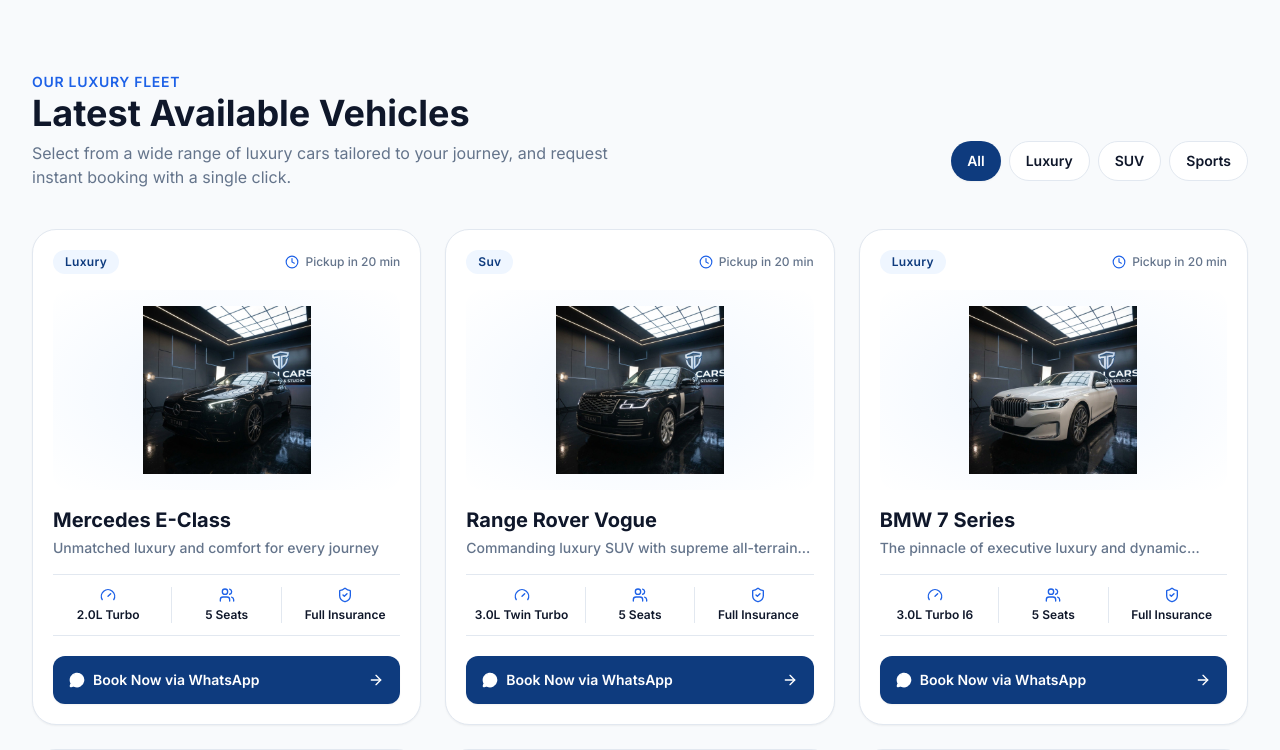
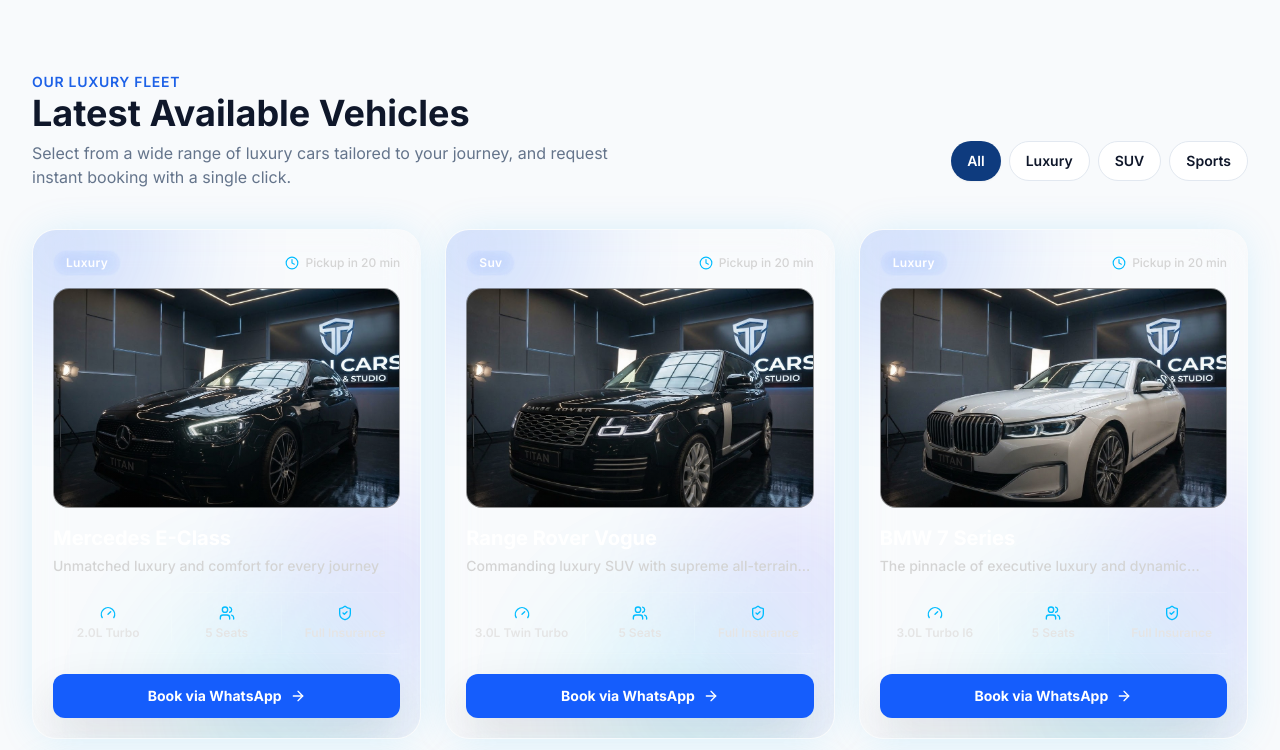
Before and after one commit to 963abod/Infinity-cars, a Next.js app: page /en in a window 1280 px wide. Shown: the part 1060-1810 px from the top of the page. Built offline with nearby package versions, Linux system fonts and the light colour scheme.

Commit message:
Update vehicle card with Liquid Glass Aurora design

```diff
--- a/components/VehicleCard.tsx
+++ b/components/VehicleCard.tsx
@@ -1,9 +1,10 @@
 "use client";
 
-import { Clock, MessageCircle, ArrowLeft, ArrowRight, Gauge, Users, ShieldCheck } from "lucide-react";
+import { Clock, ArrowLeft, ArrowRight, Gauge, Users, ShieldCheck } from "lucide-react";
 import { Vehicle, LocaleCode } from "@/lib/data/vehicles";
 import { Dictionary, isRTL } from "@/lib/i18n";
 import { getWhatsAppLink } from "@/lib/whatsapp";
+import LiquidGlassCard from "@/components/lightswind/liquid-glass-card";
 
 interface VehicleCardProps {
   vehicle: Vehicle;
@@ -32,84 +33,87 @@
     vehicle.pickupTimeMinutes.toString()
   );
 
+  const ArrowIcon = rtl ? ArrowLeft : ArrowRight;
+
   return (
-    <div
+    <LiquidGlassCard
+      variant="aurora"
+      glow
+      hoverEffect
       onClick={() => onSelectVehicle(vehicle)}
-      className="group relative flex flex-col justify-between bg-[var(--color-surface)] rounded-[24px] border border-[var(--color-border)] p-5 shadow-xs hover:shadow-md hover:-translate-y-1.5 transition-all duration-300 ease-out cursor-pointer overflow-hidden"
+      className="group flex flex-col justify-between p-5 cursor-pointer text-start transition-all duration-300"
     >
       <div>
-        {/* Card Header Row: Category Badge + Pickup Time Chip */}
-        <div className="flex items-center justify-between gap-2 mb-4">
-          <span className="px-3 py-1 rounded-full bg-[var(--color-surface-tint)] text-[var(--color-brand-navy)] text-xs font-semibold capitalize tracking-wide">
+        {/* الترويسة: الفئة ووقت التسليم */}
+        <div className="flex items-center justify-between gap-2 mb-3">
+          <span className="px-3 py-1 rounded-full bg-white/10 text-white text-xs font-semibold capitalize tracking-wide backdrop-blur-sm border border-white/10">
             {vehicle.category}
           </span>
-          <div className="inline-flex items-center gap-1.5 text-[var(--color-text-secondary)] text-xs font-medium">
-            <Clock className="w-3.5 h-3.5 text-[var(--color-brand-blue)]" />
+
+          <div className="inline-flex items-center gap-1.5 text-neutral-300 text-xs font-medium">
+            <Clock className="w-3.5 h-3.5 text-sky-400" />
             <span>{pickupLabel}</span>
           </div>
         </div>
 
-        {/* Vehicle Image Plate */}
-        <div className="relative w-full h-[180px] sm:h-[200px] rounded-2xl bg-radial from-[var(--color-surface-tint)] to-[var(--color-surface)] flex items-center justify-center p-4 mb-4 overflow-hidden">
+        {/* صورة السيارة: عريضة و object-cover بدون فراغات */}
+        <div className="relative w-full h-[210px] sm:h-[220px] rounded-2xl overflow-hidden mb-4 bg-neutral-900/50 border border-white/5">
           <img
             src={vehicle.images[0]}
             alt={name}
-            className="w-full h-full object-contain group-hover:scale-[1.05] transition-transform duration-300 ease-out"
+            className="w-full h-full object-cover group-hover:scale-105 transition-transform duration-500 ease-out"
             loading="lazy"
           />
+          <div className="absolute inset-0 bg-gradient-to-t from-black/50 via-transparent to-transparent opacity-50" />
         </div>
 
-        {/* Vehicle Name & Tagline */}
-        <div className="space-y-1 mb-4 text-start">
-          <h3 className="text-lg sm:text-xl font-extrabold text-[var(--color-text-primary)] group-hover:text-[var(--color-brand-navy)] transition-colors">
+        {/* اسم ووصف السيارة */}
+        <div className="space-y-1 mb-4">
+          <h3 className="text-lg sm:text-xl font-extrabold text-white group-hover:text-sky-300 transition-colors">
             {name}
           </h3>
-          <p className="text-xs sm:text-sm text-[var(--color-text-secondary)] font-medium line-clamp-1">
+
+          <p className="text-xs sm:text-sm text-neutral-300 font-medium line-clamp-1">
             {tagline}
           </p>
         </div>
 
-        {/* 3 Key Spec Items */}
-        <div className="grid grid-cols-3 gap-2 py-3 border-y border-[var(--color-border)] mb-5 text-center">
+        {/* المواصفات الفنية */}
+        <div className="grid grid-cols-3 gap-2 py-3 border-y border-white/10 mb-5 text-center">
           <div className="flex flex-col items-center justify-center gap-1">
-            <Gauge className="w-4 h-4 text-[var(--color-brand-blue)]" />
-            <span className="text-xs font-semibold text-[var(--color-text-primary)] line-clamp-1">
+            <Gauge className="w-4 h-4 text-sky-400" />
+            <span className="text-xs font-semibold text-neutral-200 line-clamp-1">
               {engineText}
             </span>
           </div>
-          <div className="flex flex-col items-center justify-center gap-1 border-x border-[var(--color-border)] px-1">
-            <Users className="w-4 h-4 text-[var(--color-brand-blue)]" />
-            <span className="text-xs font-semibold text-[var(--color-text-primary)] line-clamp-1">
+
+          <div className="flex flex-col items-center justify-center gap-1 border-x border-white/10 px-1">
+            <Users className="w-4 h-4 text-sky-400" />
+            <span className="text-xs font-semibold text-neutral-200 line-clamp-1">
               {seatsText}
             </span>
           </div>
+
           <div className="flex flex-col items-center justify-center gap-1">
-            <ShieldCheck className="w-4 h-4 text-[var(--color-brand-blue)]" />
-            <span className="text-xs font-semibold text-[var(--color-text-primary)] line-clamp-1">
+            <ShieldCheck className="w-4 h-4 text-sky-400" />
+            <span className="text-xs font-semibold text-neutral-200 line-clamp-1">
               {insuranceText}
             </span>
           </div>
         </div>
       </div>
 
-      {/* Primary WhatsApp CTA Button */}
+      {/* زر الحجز عبر واتساب */}
       <a
         href={whatsappUrl}
         target="_blank"
         rel="noopener noreferrer"
-        onClick={(e) => e.stopPropagation()} // Direct booking without opening modal
-        className="w-full min-h-[48px] px-4 py-3 rounded-xl bg-[var(--color-brand-navy)] hover:bg-[var(--color-brand-blue)] text-white text-sm font-semibold flex items-center justify-between gap-2 transition-colors duration-200 shadow-xs"
+        onClick={(e) => e.stopPropagation()}
+        className="w-full py-3 px-4 rounded-xl bg-blue-600 hover:bg-blue-500 text-white text-sm font-bold flex items-center justify-center gap-2 shadow-lg shadow-blue-600/30 transition-all duration-300 active:scale-[0.98]"
       >
-        <div className="flex items-center gap-2">
-          <MessageCircle className="w-4 h-4 fill-current shrink-0" />
-          <span>{dict.vehicles.card.bookNow}</span>
-        </div>
-        {rtl ? (
-          <ArrowLeft className="w-4 h-4 rtl-flip shrink-0" />
-        ) : (
-          <ArrowRight className="w-4 h-4 shrink-0" />
-        )}
+        <span>{dict.vehicles?.card?.cta || (rtl ? "احجز الآن عبر واتساب" : "Book via WhatsApp")}</span>
+        <ArrowIcon className="w-4 h-4" />
       </a>
-    </div>
+    </LiquidGlassCard>
   );
 }
```
